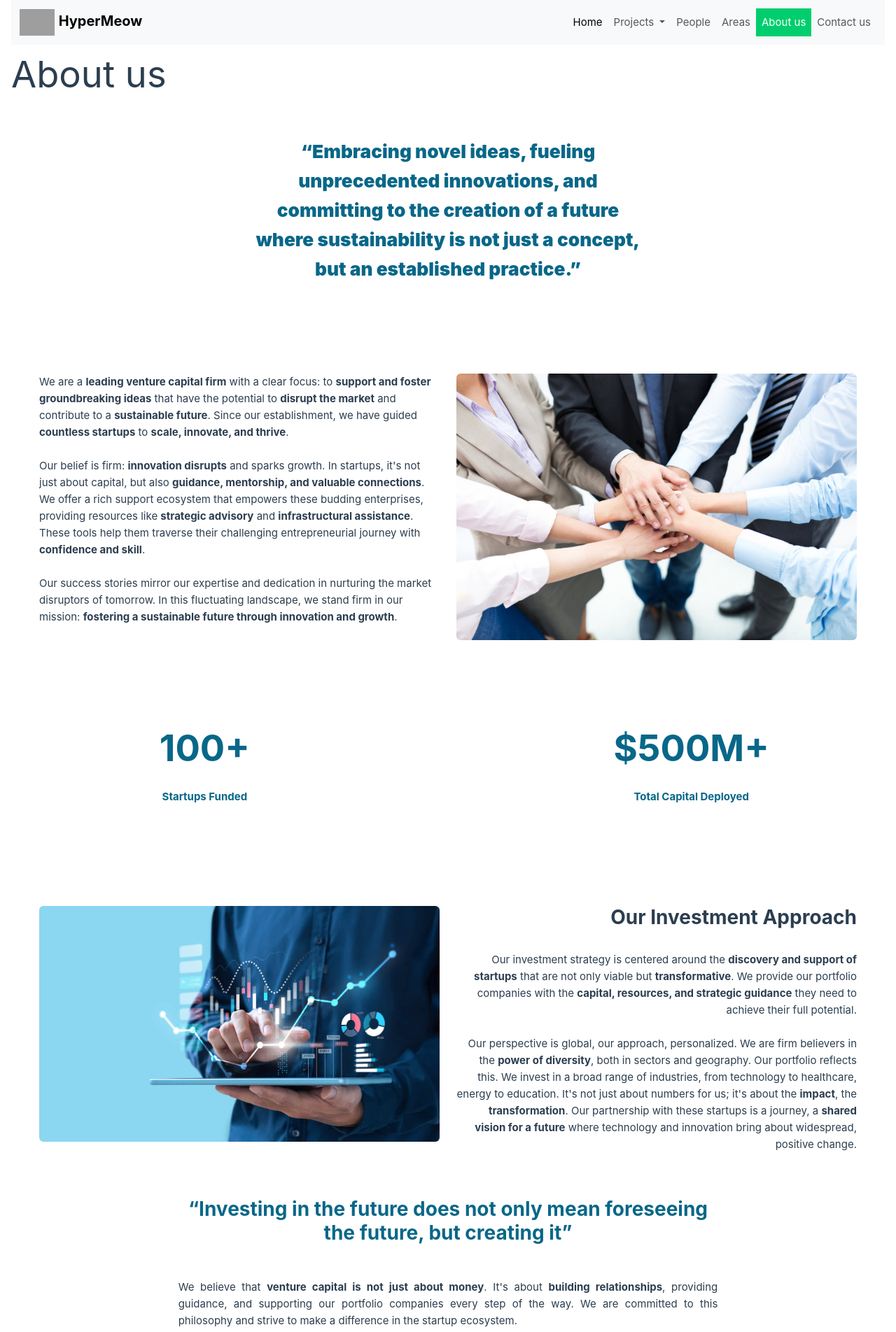
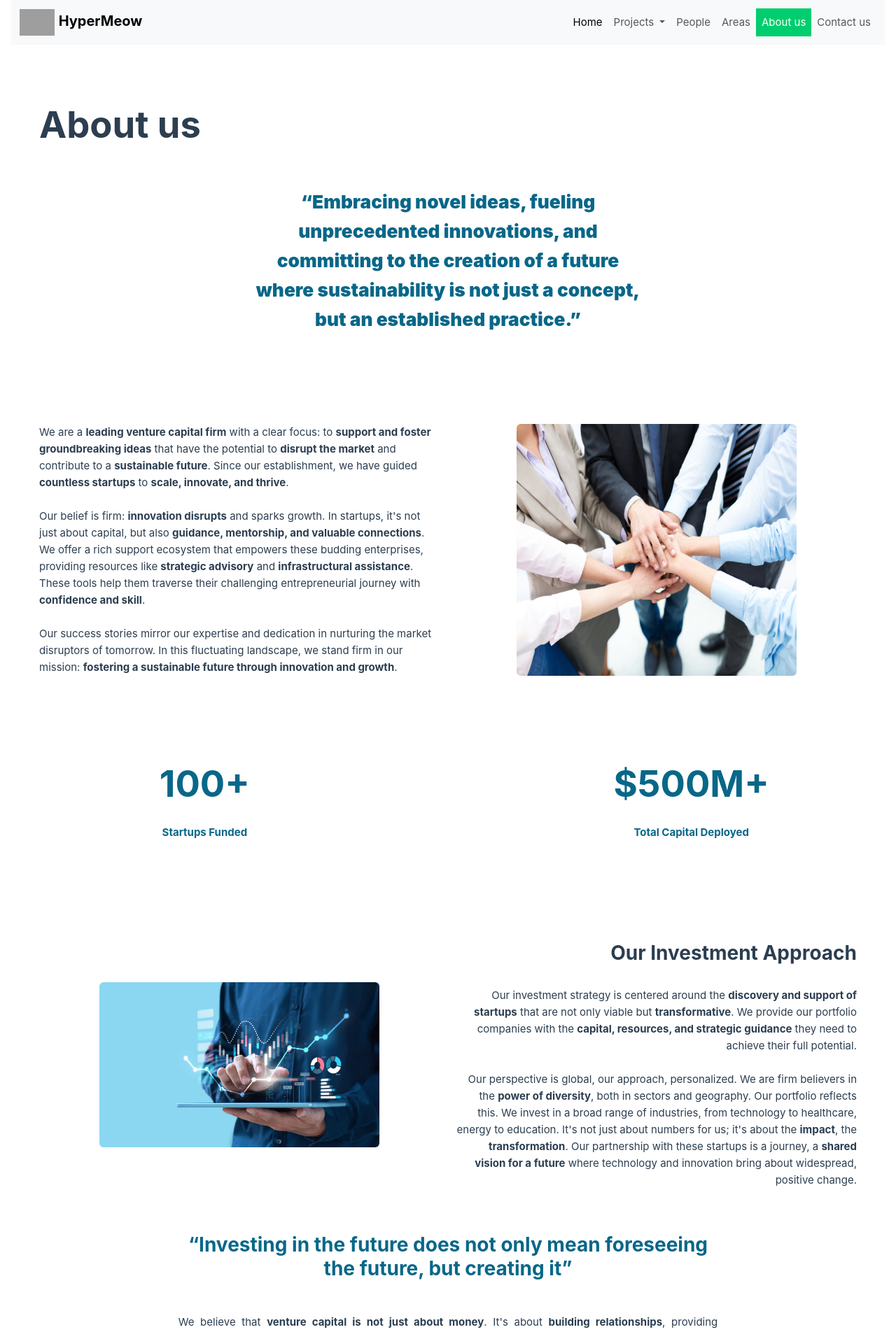
Before and after one commit to Benedart/Hypermedia-Applications-Project, a Nuxt app in the folder frontend/: page /About in a window 1280 px wide. Shown: the top 1904 px of the page at 70% size. Built offline with nearby package versions, Linux system fonts and the light colour scheme; no server answers; grey boxes are pictures that could not be loaded.

Commit message:
Aggiornata about

```diff
--- a/frontend/pages/About.vue
+++ b/frontend/pages/About.vue
@@ -7,8 +7,10 @@ import PeopleCard from '@/components/PeopleCard.vue'
 <template>
     <main>
         <div class="container-fluid">
-            <div class="row custom-heading">
-                About us
+            <br>
+            <div class = "row my-4"></div>
+            <div class="row custom-heading mx-3">
+                <strong>About us</strong>
             </div>
             <br>
             <br>
@@ -48,8 +50,8 @@ import PeopleCard from '@/components/PeopleCard.vue'
                             sustainable future through innovation and growth</strong>.
                     </div>
                 </div>
-                <div class="col-md-6 my-3">
-                    <img class="card-img-top rounded" src="/images/about/usCats.webp" alt="Our Team">
+                <div class="col-md-6 my-3 d-flex justify-content-center">
+                    <img class="card-img-top rounded d-flex justify-content-center" style="width: 70%; height: auto;" src="/images/about/usCats.webp" alt="Our Team">
                 </div>
             </div>
             <div class="row my-5"></div>
@@ -74,8 +76,8 @@ import PeopleCard from '@/components/PeopleCard.vue'
             </div>
             <div class="row my-5"></div>
             <div class="row mx-3">
-                <div class="col-md-6 my-3">
-                    <img class="card-img-top rounded" src="/images/about/invest.webp" alt="Investment Approach">
+                <div class="col-md-6 my-3 d-flex justify-content-center align-items-center">
+                    <img class="card-img-top rounded" style="width: 70%; height: auto;" src="/images/about/invest.webp" alt="Investment Approach">
                 </div>
                 <div class="col-md-6 text-right my-3">
                     <div>
```
